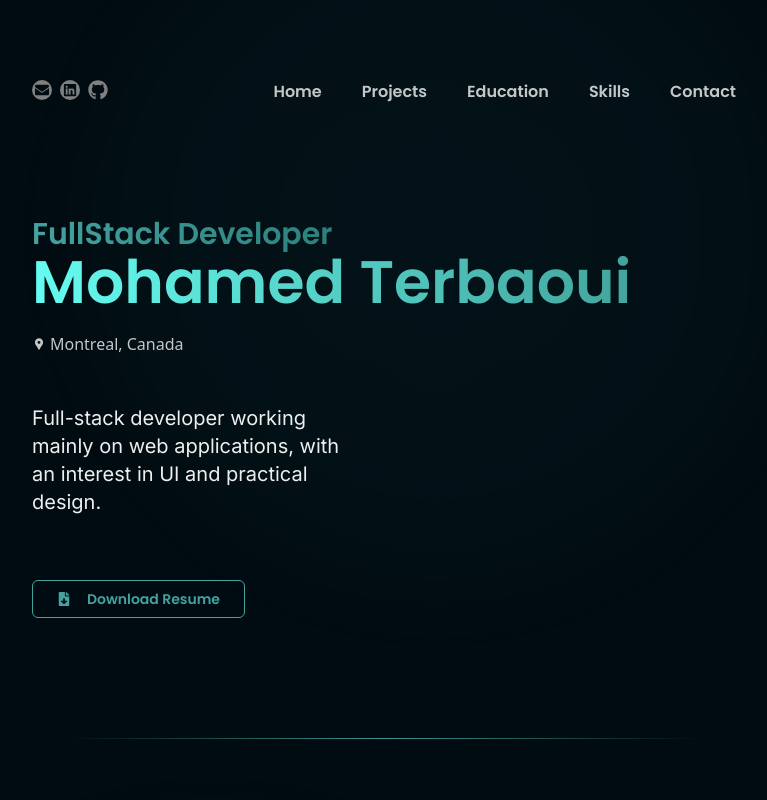
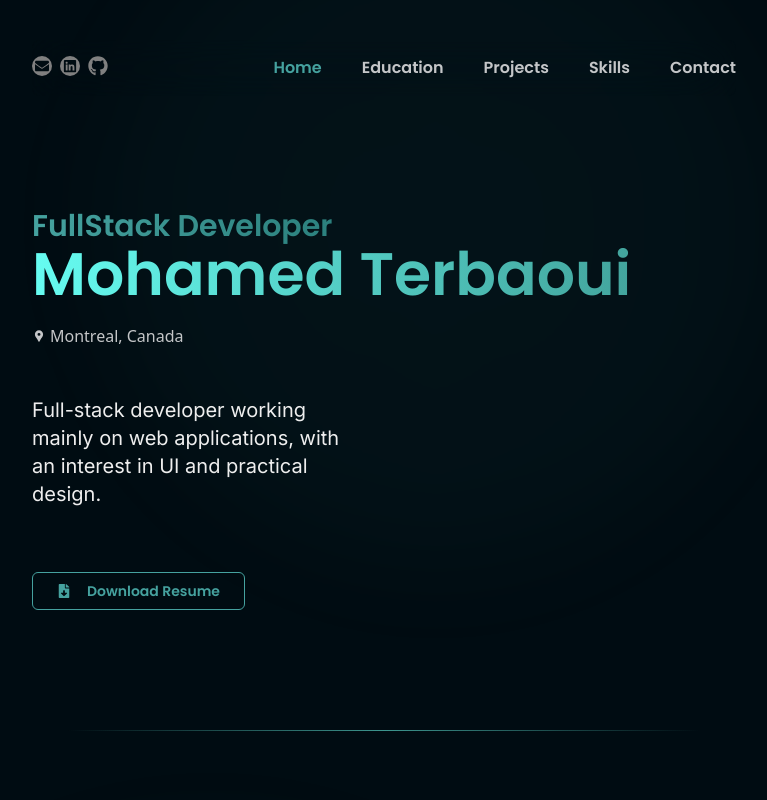
Before and after one commit to mohamedterbaoui/Portfolio_V2, a React (Vite) app: page / in a window 1280 px wide. Shown: the top 800 px of the page, without its empty margins (256-1023 px from the left). Built offline with nearby package versions, Linux system fonts and the light colour scheme.

Commit message:
Added sticky behavior for navbar + animation when scrolling to center it + scroll to section when clicked

```diff
--- a/package.json
+++ b/package.json
@@ -13,6 +13,7 @@
     "@react-three/drei": "^10.7.7",
     "@react-three/fiber": "^9.5.0",
     "@tailwindcss/vite": "^4.1.18",
+    "framer-motion": "^12.26.2",
     "react": "^19.2.0",
     "react-dom": "^19.2.0",
     "react-icons": "^5.5.0",
--- a/src/App.tsx
+++ b/src/App.tsx
@@ -4,15 +4,17 @@ import Hero from "./components/Hero";
 import Education from "./components/Education";
 import Projects from "./components/Projects";
 import Skills from "./components/Skills";
+import Contact from "./components/Contact";
 
 function App() {
   return (
-    <div className="w-[55%] mx-auto mt-20 ">
+    <div className="w-[55%] mx-auto mt-10 ">
       <Navbar />
       <Hero />
       <Education />
       <Projects />
       <Skills />
+      <Contact />
     </div>
   );
 }
--- /dev/null
+++ b/src/components/Contact.tsx
@@ -0,0 +1,124 @@
+import { FaEnvelope, FaGithub } from "react-icons/fa";
+import { FaLinkedinIn } from "react-icons/fa6";
+import { useRef, useEffect, useState } from "react";
+import {
+  motion,
+  useMotionValue,
+  useMotionTemplate,
+  animate,
+} from "framer-motion";
+
+// Separate component for the animated card
+const AnimatedContactCard = ({
+  icon: Icon,
+  label,
+}: {
+  icon: any;
+  label: string;
+}) => {
+  const cardRef = useRef<HTMLDivElement>(null);
+  const [isHovered, setIsHovered] = useState(false);
+  const xPercentage = useMotionValue(0);
+  const yPercentage = useMotionValue(0);
+
+  const maskImage = useMotionTemplate`radial-gradient(80px 80px at ${xPercentage}% ${yPercentage}%, black, transparent)`;
+
+  useEffect(() => {
+    if (!cardRef.current || !isHovered) return;
+
+    xPercentage.set(0);
+    yPercentage.set(0);
+
+    const { height, width } = cardRef.current.getBoundingClientRect();
+    const circumference = height * 2 + width * 2;
+
+    const times = [
+      0,
+      width / circumference,
+      (width + height) / circumference,
+      (width * 2 + height) / circumference,
+      1,
+    ];
+
+    const options = {
+      times,
+      duration: 6,
+      repeat: Infinity,
+      ease: "linear" as const,
+      repeatType: "loop" as const,
+    };
+
+    animate(xPercentage, [0, 100, 100, 0, 0], options);
+    animate(yPercentage, [0, 0, 100, 100, 0], options);
+  }, [isHovered, xPercentage, yPercentage]);
+
+  return (
+    <div
+      ref={cardRef}
+      onMouseEnter={() => setIsHovered(true)}
+      onMouseLeave={() => setIsHovered(false)}
+      className="relative flex-1 flex flex-col justify-center items-center
+                 bg-[#011824] rounded-lg py-8 px-12 cursor-pointer
+                 group border border-[#66FCF1]/20"
+    >
+      {/* Animated border */}
+      {isHovered && (
+        <motion.div
+          style={{ maskImage }}
+          className="absolute inset-0 -m-px rounded-lg border-2 border-[#66FCF1]/80"
+        />
+      )}
+
+      <Icon className="w-12 h-12 text-[#66FCF1] group-hover:animate-lift relative z-10" />
+      <p className="mt-2 font-body text-xl font-semibold relative z-10">
+        {label}
+      </p>
+    </div>
+  );
+};
+
+export default function Contact() {
+  return (
+    <section
+      id="contact"
+      className="text-[#EEEEEE] mt-36 flex flex-col justify-center items-center relative"
+    >
+      <h1 className="text-center font-heading font-semibold text-5xl">
+        Get in touch
+      </h1>
+
+      <div
+        className="
+        mt-6
+        w-[10%]
+        h-px
+        bg-linear-to-r
+        from-[#66FCF1]/00
+        via-[#3D968F]
+        to-[#66FCF1]/00
+        mb-6
+      "
+      ></div>
+
+      <h3 className="font-body font-light text-center">
+        I'd love to hear from you!
+        <br />
+        feel free to reach out through any of these platforms.
+      </h3>
+
+      <div className="w-full flex gap-8 justify-around items-center mt-16 mb-32">
+        <AnimatedContactCard icon={FaEnvelope} label="Email" />
+        <AnimatedContactCard icon={FaLinkedinIn} label="LinkedIn" />
+        <AnimatedContactCard icon={FaGithub} label="GitHub" />
+      </div>
+
+      <div
+        className="flex gap-2 justify-center items-center font-body cursor-pointer
+       text-[#EEEEEE]/80 hover:text-[#EEEEEE] transition duration-300 mb-16"
+      >
+        <p className="text-md">Designed and built by Mohamed Terbaoui</p>
+        <FaGithub />
+      </div>
+    </section>
+  );
+}
--- a/src/components/Education.tsx
+++ b/src/components/Education.tsx
@@ -2,7 +2,10 @@ import { FaCalendar, FaUniversity } from "react-icons/fa";
 
 export default function Education() {
   return (
-    <section className="text-[#EEEEEE] mt-36 flex flex-col justify-center relative">
+    <section
+      id="education"
+      className="text-[#EEEEEE] mt-36 flex flex-col justify-center relative"
+    >
       <h1 className="text-center font-heading font-semibold text-5xl">
         Education
       </h1>
@@ -24,8 +27,8 @@ export default function Education() {
       <div
         className="
             mb-20
-            transition duration-100 ease-in-out
-            hover:shadow-[0_6px_4px_rgba(102,252,241,0.40)]
+            transition duration-200 ease-in-out
+            hover:shadow-[0_8px_4px_rgba(102,252,241,0.40)]
             shadow-[0_4px_2px_rgba(102,252,241,0.40)]
             rounded-lg
         "
@@ -74,8 +77,8 @@ export default function Education() {
       <div
         className="
             mb-20
-            transition duration-100 ease-in-out
-            hover:shadow-[0_6px_4px_rgba(102,252,241,0.40)]
+            transition duration-200 ease-in-out
+            hover:shadow-[0_8px_4px_rgba(102,252,241,0.40)]
             shadow-[0_4px_2px_rgba(102,252,241,0.40)]
             rounded-lg
         "
--- a/src/components/Hero.tsx
+++ b/src/components/Hero.tsx
@@ -3,7 +3,10 @@ import { MdLocationPin } from "react-icons/md";
 
 export default function Hero() {
   return (
-    <section className="hero-section flex flex-col justify-start mt-28 text-[#EEEEEE]  relative">
+    <section
+      id="home"
+      className="hero-section flex flex-col justify-start mt-28 text-[#EEEEEE]  relative"
+    >
       <h2
         className="text-3xl
         bg-linear-to-r
--- a/src/components/Navbar.tsx
+++ b/src/components/Navbar.tsx
@@ -1,36 +1,138 @@
+import { motion } from "framer-motion";
 import { FaEnvelope, FaLinkedin, FaGithub } from "react-icons/fa";
+import { useState, useEffect } from "react";
+
+const githubLink = "https://github.com/mohamedterbaoui";
+const linkedinLink = "https://www.linkedin.com/in/mohamedterbaoui";
+const emailAddress = "mailto:m.terbaoui7@gmail.com";
 
 export default function Navbar() {
+  const [isScrolled, setIsScrolled] = useState(false);
+  const [selectedSection, setSelectedSection] = useState("home");
+
+  const handleSectionClick = (section: string) => {
+    setSelectedSection(section);
+  };
+
+  const scrollToSection = (id: string) => {
+    const el = document.getElementById(id);
+    const yOffset = id === "home" ? -200 : -100; // navbar height
+
+    if (!el) return;
+    const y = el.getBoundingClientRect().top + window.pageYOffset + yOffset;
+
+    window.scrollTo({ top: y, behavior: "smooth" });
+  };
+
+  const handleNavClick = (section: string) => {
+    handleSectionClick(section);
+    scrollToSection(section);
+  };
+
+  useEffect(() => {
+    const handleScroll = () => {
+      setIsScrolled(window.scrollY > 50);
+    };
+
+    window.addEventListener("scroll", handleScroll);
+    return () => window.removeEventListener("scroll", handleScroll);
+  }, []);
+
   return (
-    <nav className="navbar flex justify-between sticky">
+    <motion.nav
+      animate={{
+        width: isScrolled ? "60%" : "100%",
+        top: isScrolled ? "0.5rem" : "1.5rem",
+        paddingLeft: isScrolled ? "1.5rem" : "0rem",
+        paddingRight: isScrolled ? "1.5rem" : "0rem",
+        border: isScrolled ? "1px solid rgba(102, 252, 241, 0.2)" : "none",
+      }}
+      transition={{ duration: 0.3, ease: "easeInOut" }}
+      className="mx-auto flex justify-between sticky z-50 py-4 rounded-lg backdrop-blur-xl"
+    >
       <div className="flex gap-2">
-        <div className=" cursor-pointer flex justify-center items-center h-5 w-5 rounded-full bg-[#808080]   transition-colors duration-300 ease-in-out hover:bg-[#EEEEEE] ">
+        {/* Email */}
+        <a
+          href={emailAddress} // e.g. "mailto:you@email.com"
+          target="_blank"
+          rel="noopener noreferrer"
+          className="flex justify-center items-center h-5 w-5 rounded-full bg-[#808080]
+               transition-colors duration-300 ease-in-out hover:bg-[#EEEEEE]"
+          aria-label="Send email"
+        >
           <FaEnvelope className="text-sm text-[#000C12]" />
-        </div>
-        <div className="cursor-pointer  flex justify-center items-center h-5 w-5 rounded-full bg-[#808080] transition-colors duration-300 ease-in-out hover:bg-[#EEEEEE]">
+        </a>
+
+        {/* LinkedIn */}
+        <a
+          href={linkedinLink}
+          target="_blank"
+          rel="noopener noreferrer"
+          className="flex justify-center items-center h-5 w-5 rounded-full bg-[#808080]
+               transition-colors duration-300 ease-in-out hover:bg-[#EEEEEE]"
+          aria-label="LinkedIn profile"
+        >
           <FaLinkedin className="text-sm text-[#000C12]" />
-        </div>
-        <FaGithub className="cursor-pointer text-xl text-[#808080] transition-colors duration-300 ease-in-out hover:text-[#EEEEEE]" />
+        </a>
+
+        {/* GitHub */}
+        <a
+          href={githubLink}
+          target="_blank"
+          rel="noopener noreferrer"
+          aria-label="GitHub profile"
+          className="text-xl text-[#808080]
+               transition-colors duration-300 ease-in-out hover:text-[#EEEEEE]"
+        >
+          <FaGithub />
+        </a>
       </div>
+
       <div>
-        <ul className="flex gap-10 font-heading font-semibold text-[#C4C6C8] ">
-          <li className="cursor-pointer transition-colors duration-300 ease-in-out hover:text-[#45A29F]">
+        <ul className="flex gap-10 font-heading font-semibold text-[#C4C6C8]">
+          <li
+            onClick={() => handleNavClick("home")}
+            className={`cursor-pointer transition-colors duration-300 ease-in-out hover:text-[#45A29F] ${
+              selectedSection === "home" ? "text-[#45A29F]" : ""
+            }`}
+          >
             Home
           </li>
-          <li className="cursor-pointer transition-colors duration-300 ease-in-out hover:text-[#45A29F]">
+          <li
+            onClick={() => handleNavClick("education")}
+            className={`cursor-pointer transition-colors duration-300 ease-in-out hover:text-[#45A29F] ${
+              selectedSection === "education" ? "text-[#45A29F]" : ""
+            }`}
+          >
+            Education
+          </li>
+          <li
+            onClick={() => handleNavClick("projects")}
+            className={`cursor-pointer transition-colors duration-300 ease-in-out hover:text-[#45A29F] ${
+              selectedSection === "projects" ? "text-[#45A29F]" : ""
+            }`}
+          >
             Projects
           </li>
-          <li className="cursor-pointer transition-colors duration-300 ease-in-out hover:text-[#45A29F]">
-            Education
-          </li>
-          <li className="cursor-pointer transition-colors duration-300 ease-in-out hover:text-[#45A29F]">
+
+          <li
+            onClick={() => handleNavClick("skills")}
+            className={`cursor-pointer transition-colors duration-300 ease-in-out hover:text-[#45A29F] ${
+              selectedSection === "skills" ? "text-[#45A29F]" : ""
+            }`}
+          >
             Skills
           </li>
-          <li className="cursor-pointer transition-colors duration-300 ease-in-out hover:text-[#45A29F]">
+          <li
+            onClick={() => scrollToSection("contact")}
+            className={`cursor-pointer transition-colors duration-300 ease-in-out hover:text-[#45A29F] ${
+              selectedSection === "contact" ? "text-[#45A29F]" : ""
+            }`}
+          >
             Contact
           </li>
         </ul>
       </div>
-    </nav>
+    </motion.nav>
   );
 }
--- a/src/components/Projects.tsx
+++ b/src/components/Projects.tsx
@@ -2,7 +2,10 @@ import ProjectCard from "./widgets/ProjectCard";
 
 export default function Projects() {
   return (
-    <section className="text-[#EEEEEE] mt-16 flex flex-col justify-center relative">
+    <section
+      id="projects"
+      className="text-[#EEEEEE] mt-16 flex flex-col justify-center relative"
+    >
       <h1 className="text-center font-heading font-semibold text-5xl">
         Featured Projects
       </h1>
```
Also changed, not shown: src/App.css (+56 -0 lines), src/components/Skills.tsx (+5 -5 lines), 1 other file (tests, documents, lock files or other folders).
